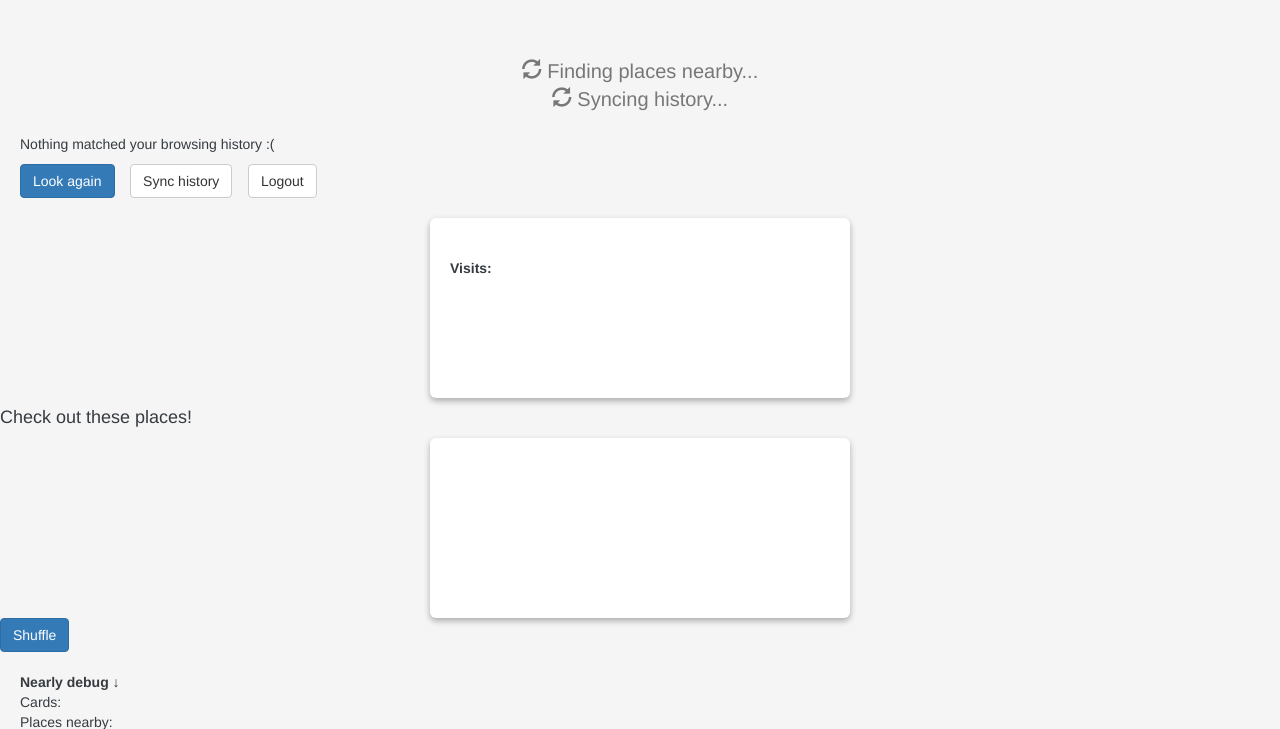
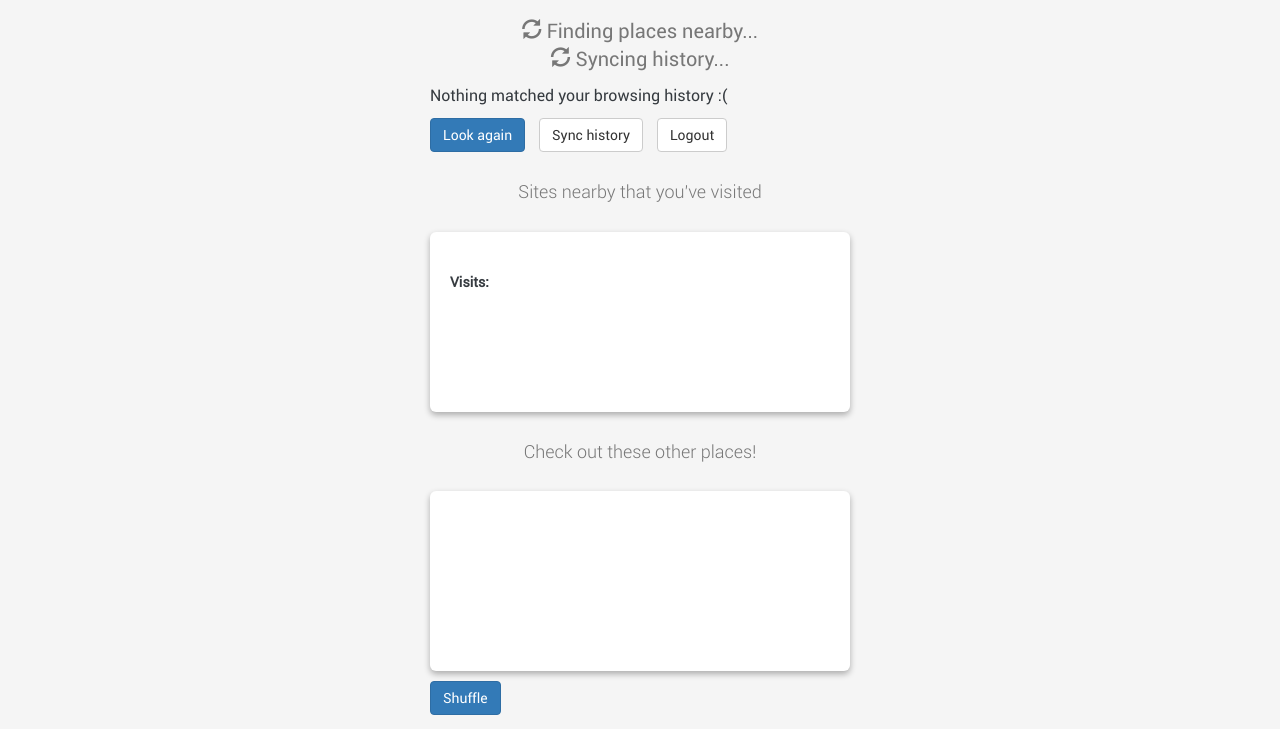
Before and after one commit to grigoryk/nearly-fennec, a website: page index.html in a window 1280 px wide. Shown: the part 413-1142 px from the top of the page. Drawn offline with nearby package versions, Linux system fonts and the light colour scheme; some packages are replaced by stand-ins of ours.

Commit message:
Adding Roboto, cleaning up the prototype/testing buttons

```diff
--- a/css/styles.css
+++ b/css/styles.css
@@ -1,6 +1,39 @@
+@font-face{
+  font-family: 'RobotoRegular';
+  src: url('../fonts/Roboto-Regular.ttf');
+}
+
+@font-face {
+    font-family: 'RobotoLight';
+    src: url('../fonts/Roboto-Light.ttf');
+}
+
 body {
+    font-family: RobotoRegular, Helvetica, sans-serif;
     background-color: #F5F5F5;
     color: #363B40;
+}
+
+p {
+  font-family: RobotoRegular, Helvetica, sans-serif;
+  font-size: 16px;
+  color: #363B40;
+  line-height: 24px;
+}
+
+h1 {
+    font-family: RobotoLight, Helvetica, sans-serif;
+    color: white;
+    margin: auto;
+    max-width: 480px;
+    padding: 20px;
+    font-size: 24px;
+}
+
+h4 {
+    font-family: RobotoLight, Helvetica, sans-serif;
+    color: #777777;
+    font-size: 18px;
 }
 
 img {
@@ -23,14 +56,6 @@ img {
     display: block;
 }
 
-h1 {
-    color: white;
-    margin: auto;
-    max-width: 480px;
-    padding: 20px;
-    font-size: 24px;
-}
-
 .login-form h4 {
     color: #363B40;
     margin-bottom: 20px;
@@ -49,14 +74,18 @@ h1 {
     margin-left: 20px
 }
 
-.union-details, .loading {
-    margin: 20px;
+.union-details {
+    width: 420px;
+    padding: 0px;
+    margin: auto;
+    margin-top: 10px;
+    display: block;
 }
 
 .loading {
     color: #777;
     text-align: center;
-    margin-top: 60px;
+    margin-top: 20px;
 }
 
 .card {
@@ -92,6 +121,16 @@ h1 {
     bottom: 0px;
 }
 
+.title {
+    width: 440px;
+    padding: 10px;
+    margin: auto;
+    margin-top: 10px;
+    display: block;
+    overflow: hidden;
+    text-align: center;
+}
+
 <<<<<<< HEAD
 /*.keep-searching {
 =======
@@ -103,12 +142,6 @@ h1 {
 >>>>>>> origin/master
     margin-left: 5px;
 }*/
-
-.recommendations-title {
-    font-size: 15pt;
-    margin: 20px;
-    text-align: center;
-}
 
 .overflow-url {
     margin-bottom: 5px;
--- a/index.html
+++ b/index.html
@@ -66,7 +66,6 @@
         <div id="header">
             <h1>What's Nearby?</h1>
         </div>
-
         <div class="loading" data-bind="if: isLoading()">
             <div data-bind="if: isLoadingNearby()">
                 <i class="glyphicon glyphicon-refresh"></i> Finding places nearby...
@@ -81,18 +80,15 @@
             <div class="union-details">
                 <div class="no-nearby" data-bind="ifnot: union().length">
                     <p>Nothing matched your browsing history :(</p>
-                </div>
-
-                <div>
-                    <p>
-                        <button class="btn btn-small btn-primary" data-bind="click: uiActions.nearbySearch">Look again</button>&nbsp;&nbsp;&nbsp;
-                        <button class="btn btn-small btn-default" data-bind="click: uiActions.fetchHistory">Sync history</button>&nbsp;&nbsp;&nbsp;
-                        <button class="btn btn-small btn-default" data-bind="click: uiActions.logout">Logout</button>
-                    </p>
+                    <button class="btn btn-small btn-primary" data-bind="click: uiActions.nearbySearch">Look again</button>&nbsp;&nbsp;&nbsp;
+                    <button class="btn btn-small btn-default" data-bind="click: uiActions.fetchHistory">Sync history</button>&nbsp;&nbsp;&nbsp;
+                    <button class="btn btn-small btn-default" data-bind="click: uiActions.logout">Logout</button>
                     <!-- <p class="keep-searching"><i class="glyphicon glyphicon-arrow-up"></i> keep searching!</p> -->
                 </div>
             </div>
-
+        <div class="title">
+            <h4>Sites nearby that you've visited</h4>
+        </div>
             <div class="cards" data-bind="foreach: union, visible: union().length > 0">
                 <div class="card">
                     <div class="photo">
@@ -125,7 +121,9 @@
         </div>
     </div>
 
-    <div class="recommendations-title"><h4>Check out these places!</h4></div>
+    <div class="title">
+        <h4>Check out these other places!</h4>
+    </div>
 
     <div class="cards" data-bind="foreach: recommendations">
         <div class="card">
@@ -150,7 +148,7 @@
         </div>
     </div>
 
-    <div class="shuffle">
+    <div class="union-details">
         <button class="btn btn-primary" data-bind="click: getRecommendations">Shuffle</button>
     </div>
 
```
Also changed, not shown: fonts/Roboto-Bold.ttf (added), fonts/Roboto-Italic.ttf (added), fonts/Roboto-Light.ttf (added), fonts/Roboto-LightItalic.ttf (added), fonts/Roboto-Medium.ttf (added), fonts/Roboto-MediumItalic.ttf (added), fonts/Roboto-Regular.ttf (added).
